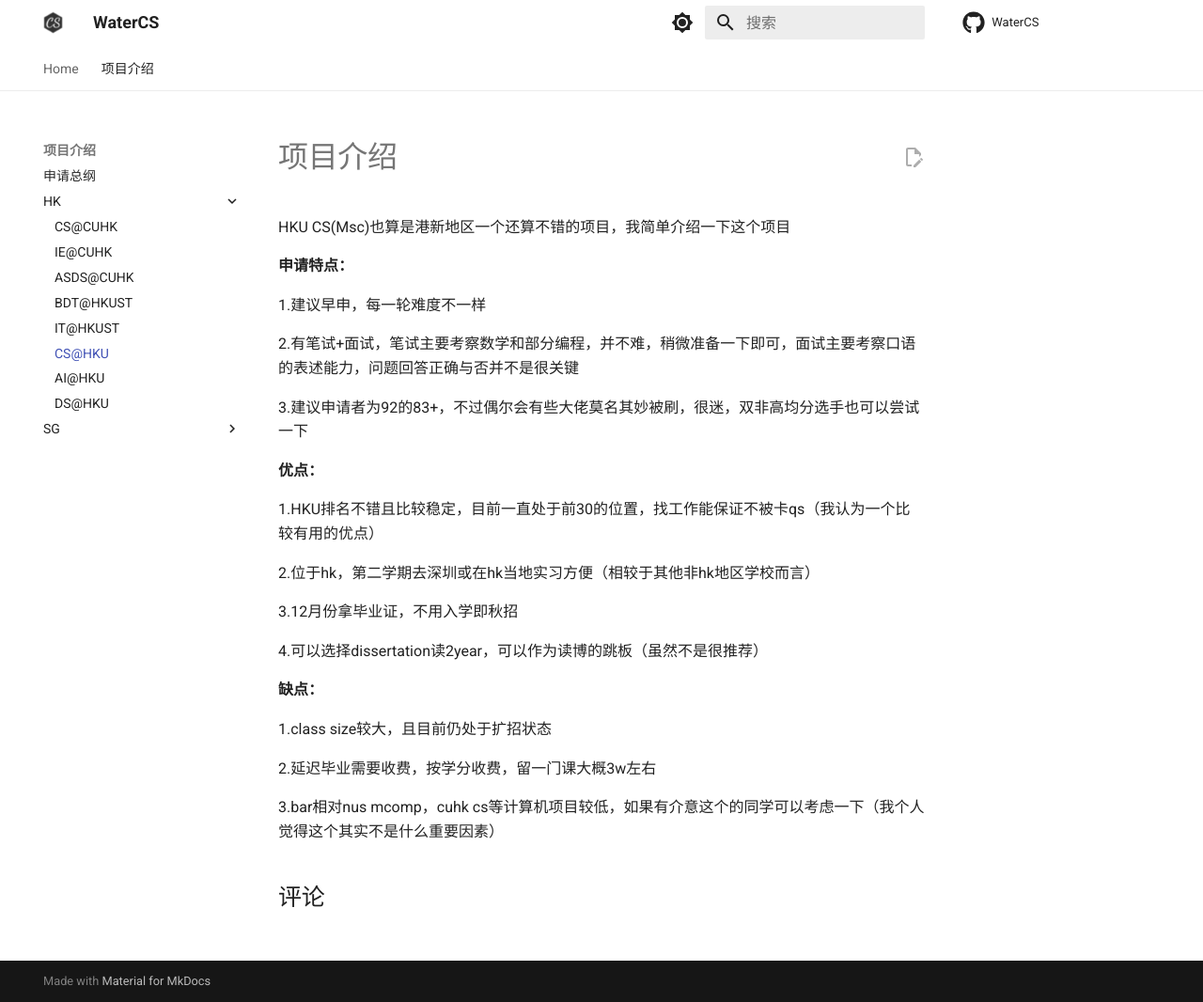
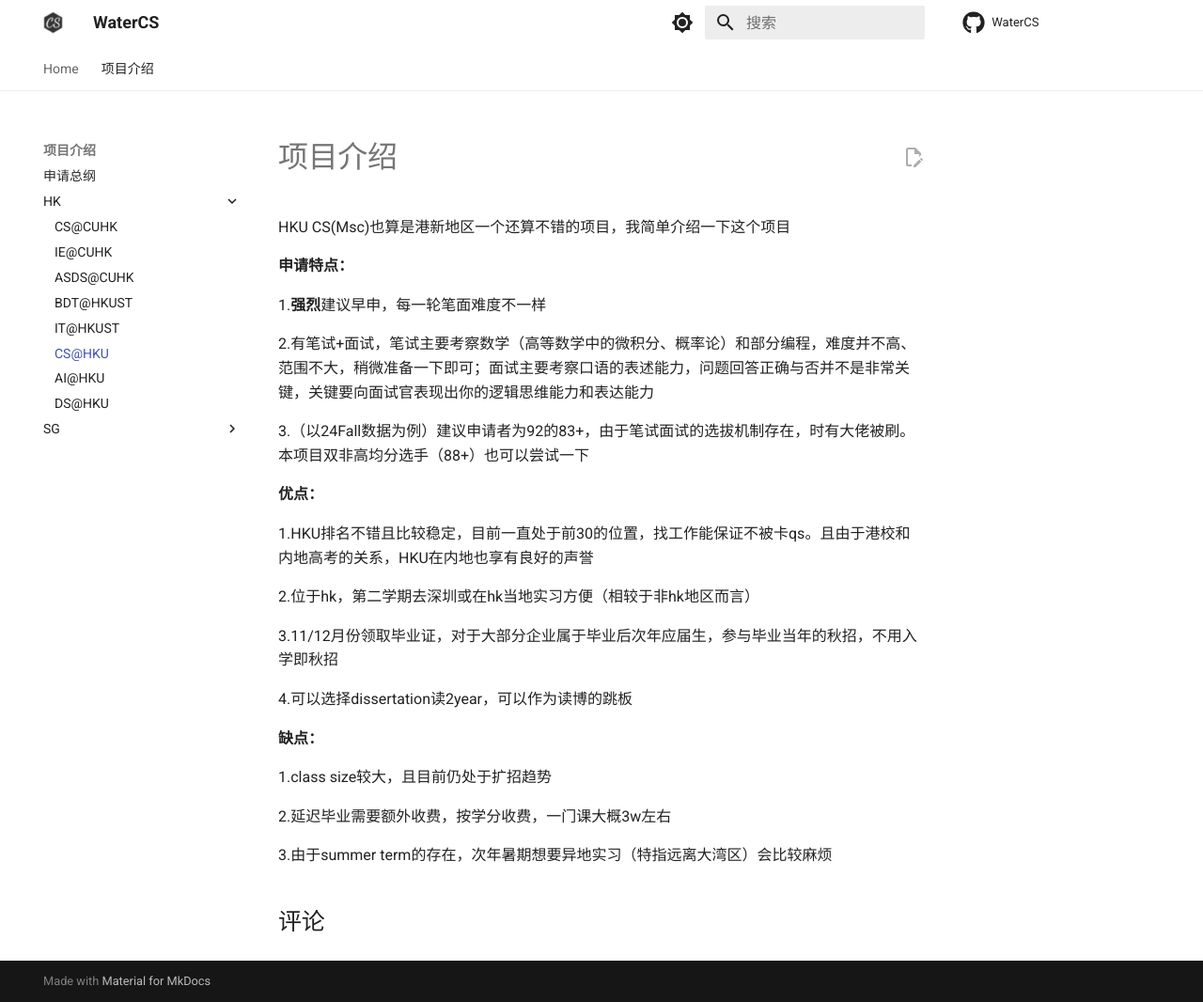
Before and after one commit to Water-CS-Application/WaterCS, an MkDocs documentation site: the page built from docs/Program/HK/T2/CS@HKU.md, in a window 1280 px wide and 1066 px high. Shown: the whole window at 94% size. Built offline with MkDocs 1.6.1 and Material for MkDocs 9.7.7, drawn with Linux system fonts in a browser that asks for light colours; comment, search, counter and statistics services are not loaded.

Commit message:
Update CS@HKU.md (#6)
Update Adv & Disad about CS@HKU
By Shay Liu

```diff
--- a/docs/Program/HK/T2/CS@HKU.md
+++ b/docs/Program/HK/T2/CS@HKU.md
@@ -4,26 +4,26 @@
 
 **申请特点：**
 
-1.建议早申，每一轮难度不一样
+1.**强烈**建议早申，每一轮笔面难度不一样
 
-2.有笔试+面试，笔试主要考察数学和部分编程，并不难，稍微准备一下即可，面试主要考察口语的表述能力，问题回答正确与否并不是很关键
+2.有笔试+面试，笔试主要考察数学（高等数学中的微积分、概率论）和部分编程，难度并不高、范围不大，稍微准备一下即可；面试主要考察口语的表述能力，问题回答正确与否并不是非常关键，关键要向面试官表现出你的逻辑思维能力和表达能力
 
-3.建议申请者为92的83+，不过偶尔会有些大佬莫名其妙被刷，很迷，双非高均分选手也可以尝试一下
+3.（以24Fall数据为例）建议申请者为92的83+，由于笔试面试的选拔机制存在，时有大佬被刷。本项目双非高均分选手（88+）也可以尝试一下
 
 **优点：**
 
-1.HKU排名不错且比较稳定，目前一直处于前30的位置，找工作能保证不被卡qs（我认为一个比较有用的优点）
+1.HKU排名不错且比较稳定，目前一直处于前30的位置，找工作能保证不被卡qs。且由于港校和内地高考的关系，HKU在内地也享有良好的声誉
 
-2.位于hk，第二学期去深圳或在hk当地实习方便（相较于其他非hk地区学校而言）
+2.位于hk，第二学期去深圳或在hk当地实习方便（相较于非hk地区而言）
 
-3.12月份拿毕业证，不用入学即秋招
+3.11/12月份领取毕业证，对于大部分企业属于毕业后次年应届生，参与毕业当年的秋招，不用入学即秋招
 
-4.可以选择dissertation读2year，可以作为读博的跳板（虽然不是很推荐）
+4.可以选择dissertation读2year，可以作为读博的跳板
 
 **缺点：**
 
-1.class size较大，且目前仍处于扩招状态
+1.class size较大，且目前仍处于扩招趋势
 
-2.延迟毕业需要收费，按学分收费，留一门课大概3w左右
+2.延迟毕业需要额外收费，按学分收费，一门课大概3w左右
 
-3.bar相对nus mcomp，cuhk cs等计算机项目较低，如果有介意这个的同学可以考虑一下（我个人觉得这个其实不是什么重要因素）
+3.由于summer term的存在，次年暑期想要异地实习（特指远离大湾区）会比较麻烦
```
